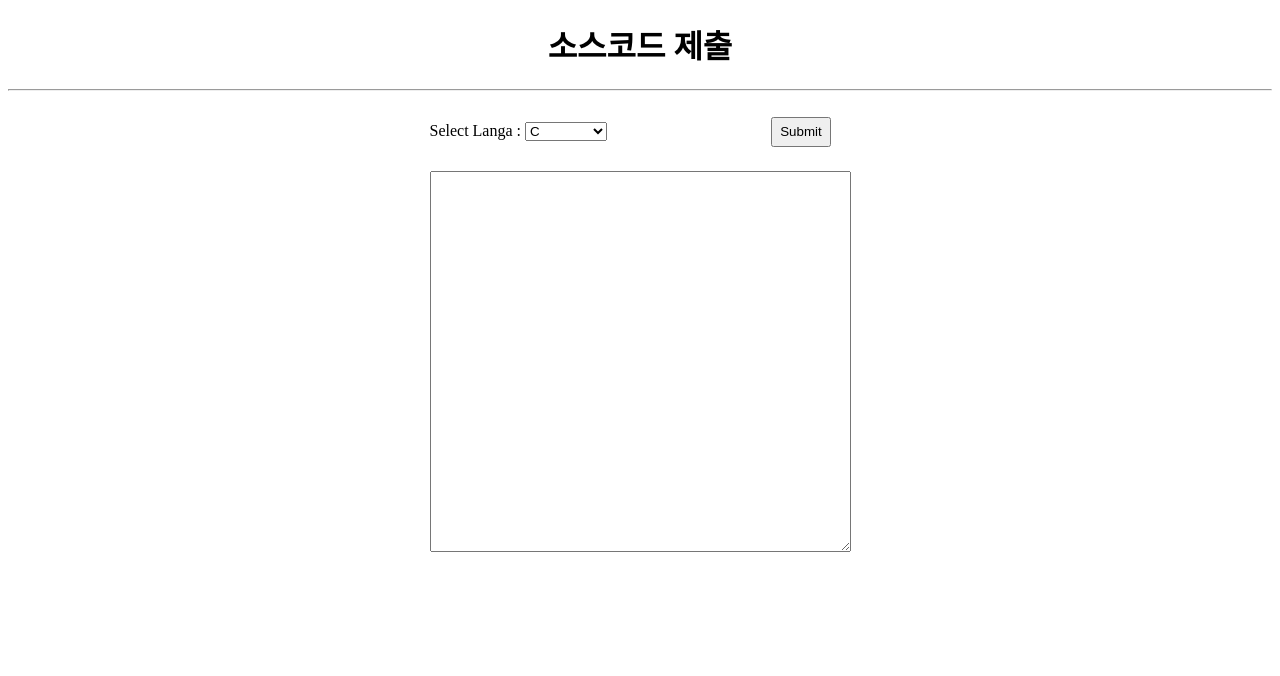
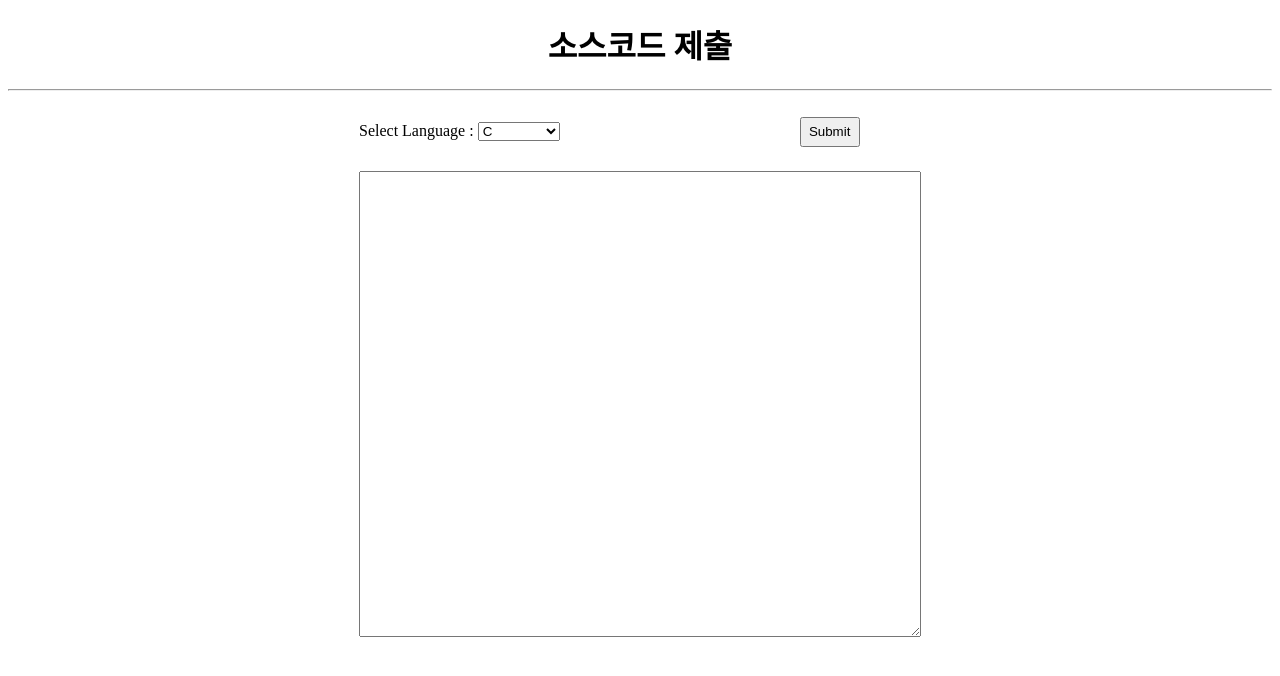
Before and after one commit to kimjw0427/school, a plain HTML site: page templates/send.html in a window 1280 px wide. Drawn offline with Linux system fonts and the light colour scheme.

Commit message:
Update send.html

```diff
--- a/templates/send.html
+++ b/templates/send.html
@@ -10,19 +10,20 @@
     <h1 style="display: flex; justify-content: center;">소스코드 제출</h1>
     <hr>
     <br>
+
     <div style="display: flex; justify-content: center;">
         <form action="/send" method="post">
         <span>
-            Select Langa :
+            Select Language :
             <select name="lang" style="margin-bottom: 30px;">
                 <option value="C">C</option>
                 <option value="Python">Python</option>
                 <option value="Javascript">Javascript</option>
                 </select>
-                <input type="submit" style="margin-left: 38%; width: 60px; height: 30px;">
+                <input type="submit" style="margin-left: 42%; width: 60px; height: 30px;">
         </span>
             <br>
-            <textarea name="code" rows="25" cols="50" style="margin-bottom: 30px;"></textarea>
+            <textarea name="code" rows="20" cols="45" style="margin-bottom: 30px; font-size: 20px;"></textarea>
             <br>
         </form>
     </div>
```
